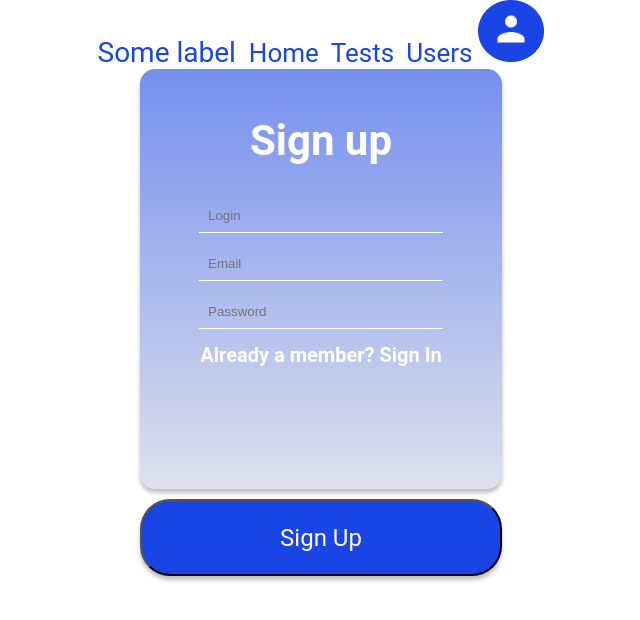
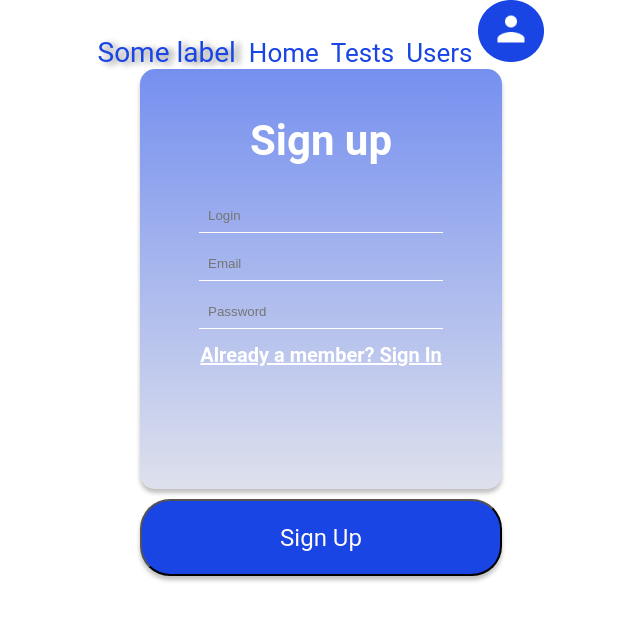
Before and after one commit to Enyazabi/project_dp, a React (Create React App) app: page /signup in a window 1280 px wide. Shown: the top 620 px of the page, without its empty margins (319-959 px from the left). Built offline with nearby package versions, Linux system fonts and the light colour scheme.

Commit message:
Some features was added to buttons UI

```diff
--- a/src/Components/SignUpComponent.jsx
+++ b/src/Components/SignUpComponent.jsx
@@ -17,7 +17,7 @@ const SignUpComponent = () => {
                     <Input placeholder="Login" type="text"/>
                     <Input placeholder="Email" type="email"/>
                     <Input placeholder="Password" type="password"/>
-                    <Button variant="signIn"> Already a member? Sign In</Button>
+                    <Button variant="signUp"> Already a member? Sign In</Button>
 
 
                 </div>
--- a/src/UI/Container.styled.js
+++ b/src/UI/Container.styled.js
@@ -3,4 +3,5 @@ import styled from "styled-components";
 export const Container = styled.div`
     width: 100%;
     margin: auto;
+
     `;
--- a/src/UI/Controls/Buttons.styled.js
+++ b/src/UI/Controls/Buttons.styled.js
@@ -3,19 +3,23 @@ import styled from 'styled-components';
 export const Button = styled.button`
     font-family: Roboto;
     font-style: normal;
-    font-weight: ${(props) => (props.variant==='signIn'?'bold':'normal')};
-    font-size: ${(props) => (props.variant==='signIn'?'20px':'26px')};
+    font-weight: ${(props) => (props.variant==='signUp'?'bold':'normal')};
+    font-size: ${(props) => (props.variant==='signUp'?'20px':'26px')};
     line-height: 30px;
     border: none;
     background: none;
     outline: none;
     align-items: flex-end;
     text-align: justify;
+    text-decoration: ${(props) => (props.variant!=='signUp'||'underline')};
+    cursor: pointer;
 
-    color: ${(props) => (props.variant==='signIn'?'white':'#1945E4')};
+    color: ${(props) => (props.variant==='signUp'?'white':'#1945E4')};
     :hover {
         color: #142D86;
     };
+    :active {
+        color: grey;
 `;
 
 export const ButtonLarge = styled.button`
@@ -33,4 +37,5 @@ font-weight: normal;
 font-size: 24px;
 line-height: 28px;
 color: #FFFAFA;
+cursor: pointer;
     `;
--- a/src/UI/Label.styled.js
+++ b/src/UI/Label.styled.js
@@ -6,8 +6,9 @@ export const Label = styled.label`
 
   font-family: Roboto;
   font-style: normal;
-  font-weight: normal;
+  font-weight: medium;
   font-size: 28px;
   line-height: 33px;
+  text-shadow: 5px 2px 6px grey;
   color: #1945E4;
 `;
```
Also changed, not shown: 1 other file (tests, documents, lock files or other folders).
